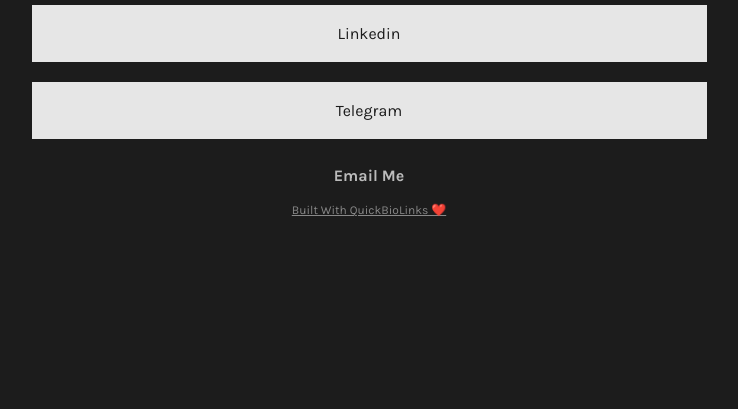
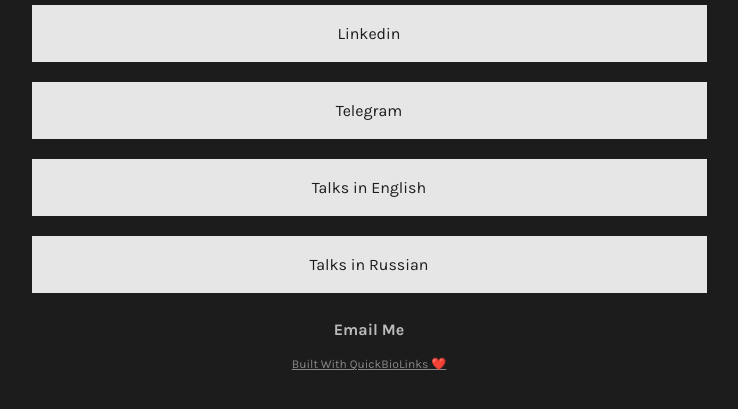
Before and after one commit to cjcjcj/bio-links, a plain HTML site: page index.html in a window 1280 px wide. Shown: the part 225-634 px from the top of the page, without its empty margins (271-1009 px from the left). Drawn offline with nearby package versions, Linux system fonts and the light colour scheme.

Commit message:
chore: add links to yt talks playlists, remove jpg

```diff
--- a/index.html
+++ b/index.html
@@ -17,6 +17,8 @@
         <div id="links" class="animated fadeInLeft delay-1s">
             <a class="link" href="https://linkedin.com/in/ailin/" target="_blank">Linkedin</a>
             <a class="link" href="https://t.me/sasha_ilin" target="_blank">Telegram</a>
+            <a class="link" href="https://youtube.com/playlist?list=PLLx1iON-SPsF23V4DzB_iqqWY4o37w73c&si=uV4lEMUVAWke2lP-" target="_blank">Talks in English</a>
+            <a class="link" href="https://youtube.com/playlist?list=PLLx1iON-SPsHbWndhI9pA5n_fKKXeyNzK&si=oiBLDTppDwWWTnfE" target="_blank">Talks in Russian</a>
         </div>
 
         <a href="mailto:contact@allln.me" class="animated fadeIn delay-3s slow" id="userName">Email Me</a>
```
Also changed, not shown: images/profile-picture.jpg (deleted).
